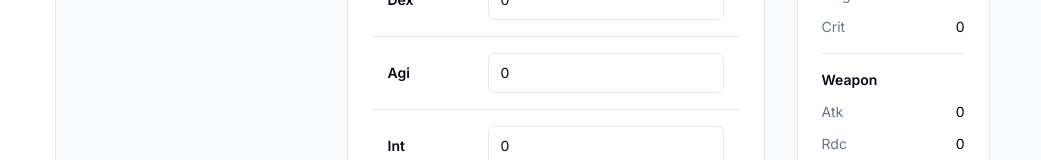
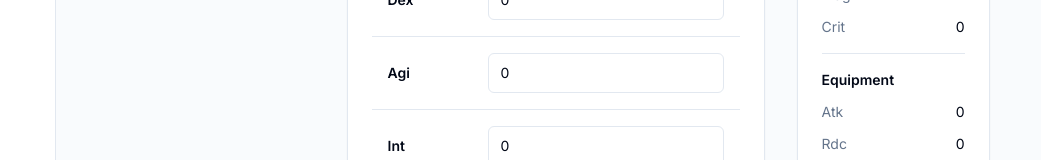
Before and after one commit to TanametTpk/Luzel, a Next.js app: page /luzel/dashboard/players in a window 1280 px wide. Shown: the part 426-586 px from the top of the page, without its empty margins (0-1041 px from the left). Built offline with nearby package versions, Linux system fonts and the light colour scheme.

Commit message:
/ aside card from weapon to equipment

```diff
--- a/src/app/dashboard/players/aside-card.tsx
+++ b/src/app/dashboard/players/aside-card.tsx
@@ -127,7 +127,7 @@ export default function AsideCard() {
                 </div>
                 <Separator className="my-4" />
                 <div className="grid gap-3">
-                    <div className="font-semibold">Weapon</div>
+                    <div className="font-semibold">Equipment</div>
                     <ul className="grid gap-3">
                         {
                             ["Atk", "Rdc", "Acc", "Def", "Spd", "Mag", "Crit"].map((name, index) =>
```
